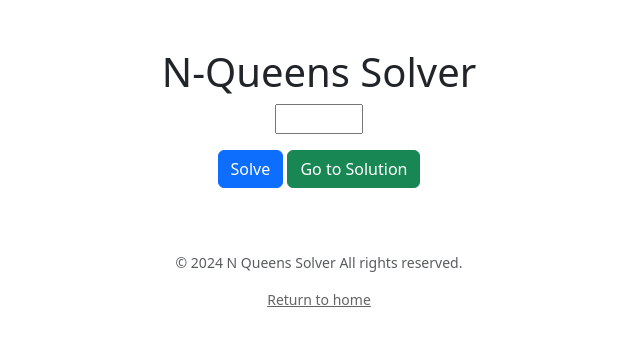
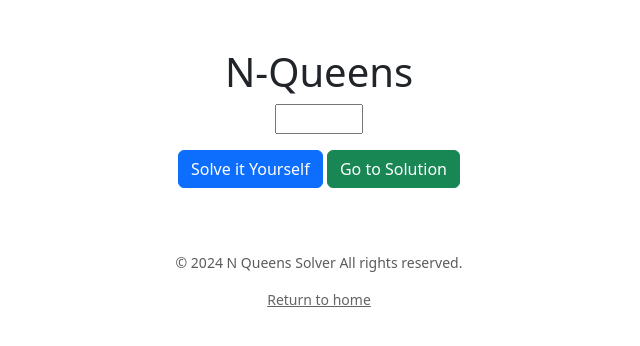
Before and after one commit to Ilan-Goren/ASEProject, a Django app: page / in a window 1280 px wide. Shown: the part 88-434 px from the top of the page, without its empty margins (321-961 px from the left). Run offline with Django 5.2, Linux system fonts and the light colour scheme.

Commit message:
Edit name of button and title for better UI

```diff
--- a/nqueens/templates/nqueens/home.html
+++ b/nqueens/templates/nqueens/home.html
@@ -6,7 +6,7 @@
 
 {% block main %}
 
-<h1>N-Queens Solver</h1>
+<h1>N-Queens</h1>
 <form action="{% url 'solution' %}" method="post" class="mb-3">
     {% csrf_token %}
 
@@ -14,7 +14,7 @@
         {{ form.n }}
     </div>
 
-    <button class="btn btn-primary" name="button" value="go_puzzle" type="submit">Solve</button>
+    <button class="btn btn-primary" name="button" value="go_puzzle" type="submit">Solve it Yourself</button>
     <button class="btn btn-success" name="button" value="go_solution" type="submit">Go to Solution</button>
 </form>
 
```
